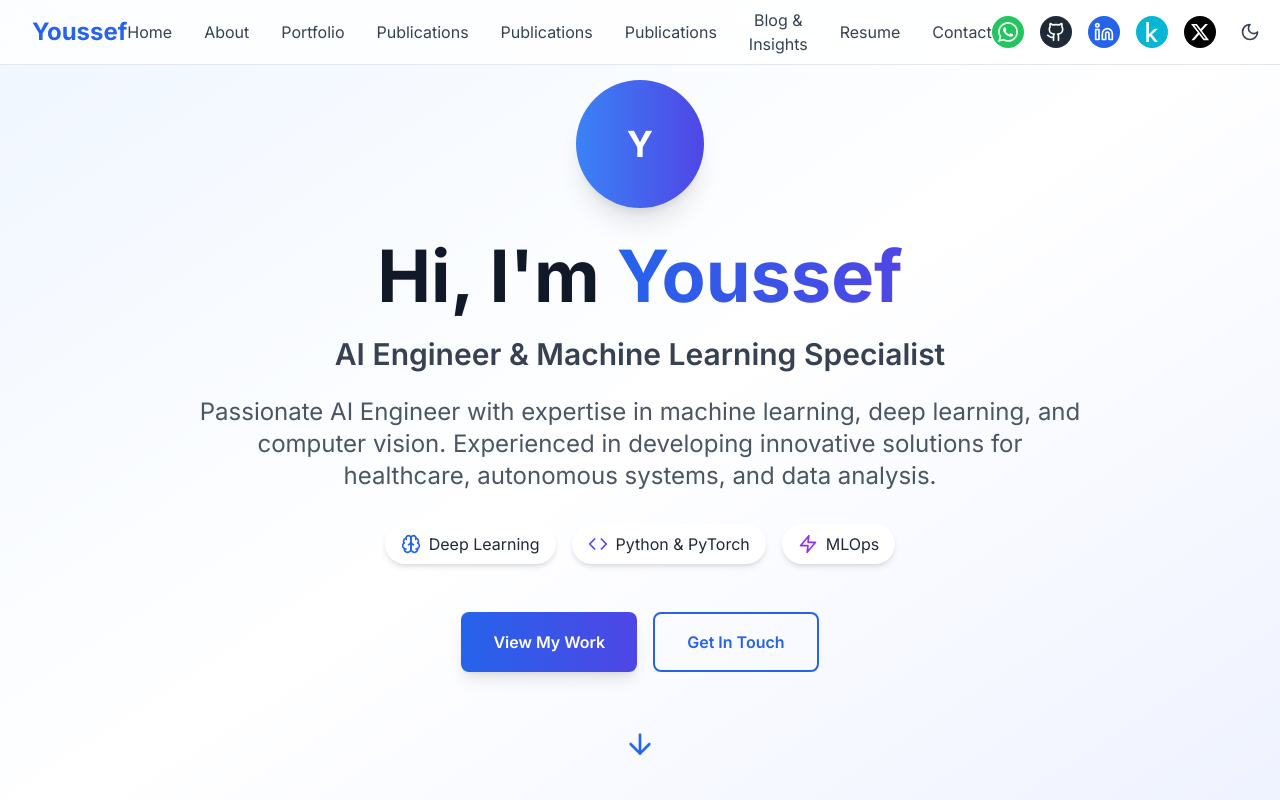
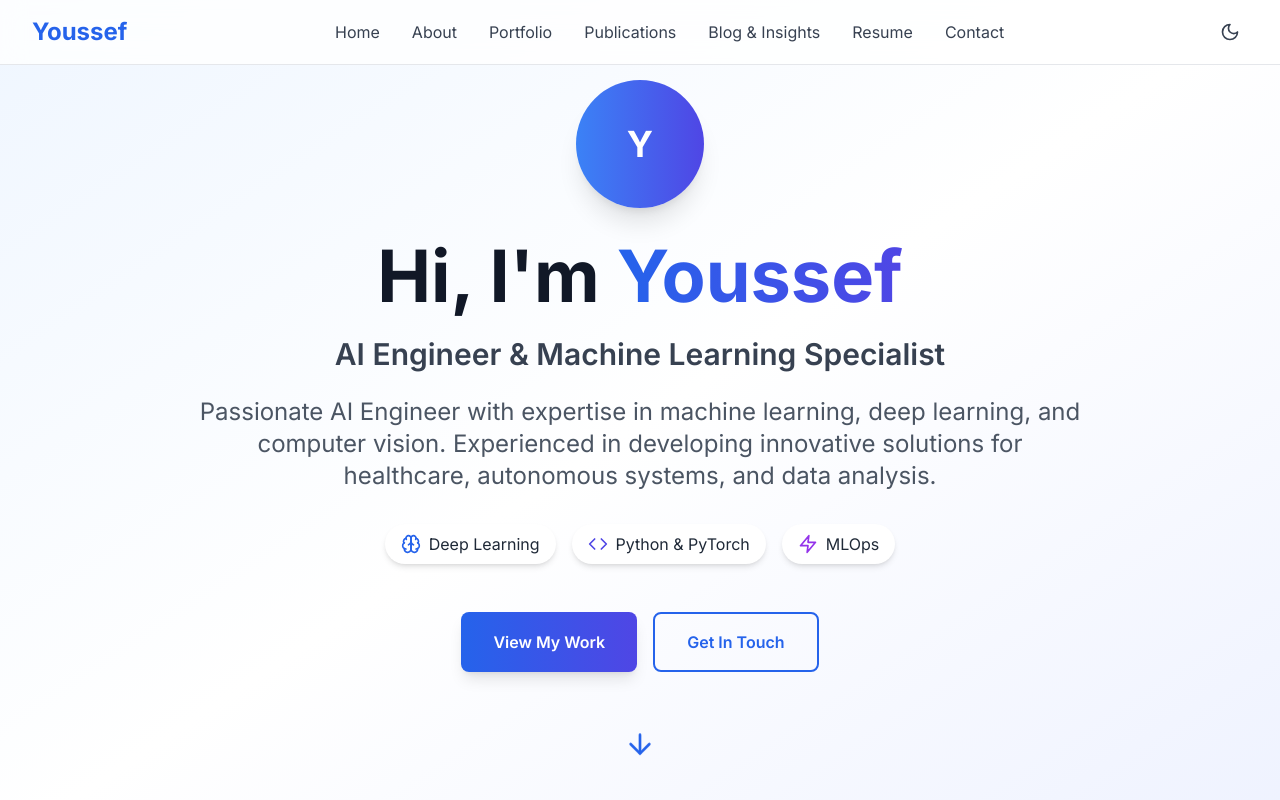
Before and after one commit to Youssef-Ai1001/Personal-Portfolio, a React (Vite) app: page / in a window 1280 px wide. Shown: the top 800 px of the page. Built offline with nearby package versions, Linux system fonts and the light colour scheme.

Commit message:
Remove social icons from navigation and fix duplicate sections

```diff
--- a/src/App.tsx
+++ b/src/App.tsx
@@ -20,9 +20,6 @@ function App() {
         <Home />
         <About />
         <Portfolio />
-        <Publications />
-        <Publications />
-        <Blog />
         <Blog />
         <Resume />
         <Contact />
--- a/src/components/Navigation.tsx
+++ b/src/components/Navigation.tsx
@@ -1,5 +1,6 @@
 import React, { useState } from 'react';
 import { Menu, X, Moon, Sun, Github, Linkedin, Twitter } from 'lucide-react';
+import { Menu, X, Moon, Sun } from 'lucide-react';
 
 interface NavigationProps {
   isDark: boolean;
@@ -13,8 +14,6 @@ const Navigation: React.FC<NavigationProps> = ({ isDark, toggleDarkMode }) => {
     { name: 'Home', href: '#home' },
     { name: 'About', href: '#about' },
     { name: 'Portfolio', href: '#portfolio' },
-    { name: 'Publications', href: '#publications' },
-    { name: 'Publications', href: '#publications' },
     { name: 'Publications', href: '#publications' },
     { name: 'Blog & Insights', href: '#blog' },
     { name: 'Resume', href: '#resume' },
@@ -53,53 +52,6 @@ const Navigation: React.FC<NavigationProps> = ({ isDark, toggleDarkMode }) => {
 
           {/* Social Links & Dark Mode Toggle */}
           <div className="hidden md:flex items-center space-x-4">
-            <a
-              href="https://wa.me/2001554019655"
-              target="_blank"
-              rel="noopener noreferrer"
-              className="w-8 h-8 bg-green-500 rounded-full flex items-center justify-center text-white hover:bg-green-600 transition-all duration-300 hover:scale-110"
-              title="Contact via WhatsApp"
-            >
-              <svg className="w-5 h-5" viewBox="0 0 24 24" fill="currentColor">
-                <path d="M17.472 14.382c-.297-.149-1.758-.867-2.03-.967-.273-.099-.471-.148-.67.15-.197.297-.767.966-.94 1.164-.173.199-.347.223-.644.075-.297-.15-1.255-.463-2.39-1.475-.883-.788-1.48-1.761-1.653-2.059-.173-.297-.018-.458.13-.606.134-.133.298-.347.446-.52.149-.174.198-.298.298-.497.099-.198.05-.371-.025-.52-.075-.149-.669-1.612-.916-2.207-.242-.579-.487-.5-.669-.51-.173-.008-.371-.01-.57-.01-.198 0-.52.074-.792.372-.272.297-1.04 1.016-1.04 2.479 0 1.462 1.065 2.875 1.213 3.074.149.198 2.096 3.2 5.077 4.487.709.306 1.262.489 1.694.625.712.227 1.36.195 1.871.118.571-.085 1.758-.719 2.006-1.413.248-.694.248-1.289.173-1.413-.074-.124-.272-.198-.57-.347m-5.421 7.403h-.004a9.87 9.87 0 01-5.031-1.378l-.361-.214-3.741.982.998-3.648-.235-.374a9.86 9.86 0 01-1.51-5.26c.001-5.45 4.436-9.884 9.888-9.884 2.64 0 5.122 1.03 6.988 2.898a9.825 9.825 0 012.893 6.994c-.003 5.45-4.437 9.884-9.885 9.884m8.413-18.297A11.815 11.815 0 0012.05 0C5.495 0 .16 5.335.157 11.892c0 2.096.547 4.142 1.588 5.945L.057 24l6.305-1.654a11.882 11.882 0 005.683 1.448h.005c6.554 0 11.89-5.335 11.893-11.893A11.821 11.821 0 0020.885 3.488"/>
-              </svg>
-            </a>
-            <a
-              href="https://github.com/Youssef-Ai1001"
-              target="_blank"
-              rel="noopener noreferrer"
-              className="w-8 h-8 bg-gray-800 rounded-full flex items-center justify-center text-white hover:bg-gray-700 transition-all duration-300 hover:scale-110"
-            >
-              <Github className="w-5 h-5" />
-            </a>
-            <a
-              href="https://www.linkedin.com/in/yousseftaha1902/"
-              target="_blank"
-              rel="noopener noreferrer"
-              className="w-8 h-8 bg-blue-600 rounded-full flex items-center justify-center text-white hover:bg-blue-700 transition-all duration-300 hover:scale-110"
-            >
-              <Linkedin className="w-5 h-5" />
-            </a>
-            <a
-              href="https://www.kaggle.com/yousseftaha98"
-              target="_blank"
-              rel="noopener noreferrer"
-              className="w-8 h-8 bg-cyan-500 rounded-full flex items-center justify-center text-white hover:bg-cyan-600 transition-all duration-300 hover:scale-110"
-            >
-              <svg className="w-5 h-5" viewBox="0 0 24 24" fill="currentColor">
-                <path d="M18.825 23.859c-.022.092-.117.141-.281.141h-3.139c-.187 0-.351-.082-.492-.248l-5.178-6.589-1.448 1.374v5.111c0 .235-.117.352-.351.352H5.505c-.236 0-.354-.117-.354-.352V.353c0-.233.118-.353.354-.353h2.431c.234 0 .351.12.351.353v14.343l6.203-6.272c.165-.165.33-.246.495-.246h3.239c.144 0 .236.06.285.18.046.149.034.255-.036.315l-6.555 6.344 6.836 8.507c.095.104.117.208.07.336"/>
-              </svg>
-            </a>
-            <a
-              href="https://x.com/Youssef_MiniEng"
-              target="_blank"
-              rel="noopener noreferrer"
-              className="w-8 h-8 bg-black rounded-full flex items-center justify-center text-white hover:bg-gray-800 transition-all duration-300 hover:scale-110"
-            >
-              <svg className="w-5 h-5" viewBox="0 0 24 24" fill="currentColor">
-                <path d="M18.244 2.25h3.308l-7.227 8.26 8.502 11.24H16.17l-5.214-6.817L4.99 21.75H1.68l7.73-8.835L1.254 2.25H8.08l4.713 6.231zm-1.161 17.52h1.833L7.084 4.126H5.117z"/>
-              </svg>
-            </a>
             <button
               onClick={toggleDarkMode}
               className="p-2 text-gray-700 dark:text-gray-300 hover:text-blue-600 dark:hover:text-blue-400 transition-colors duration-200"
@@ -138,54 +90,6 @@ const Navigation: React.FC<NavigationProps> = ({ isDark, toggleDarkMode }) => {
                   {item.name}
                 </button>
               ))}
-              <div className="flex space-x-4 px-3 py-2">
-                <a
-                  href="https://wa.me/2001554019655"
-                  target="_blank"
-                  rel="noopener noreferrer"
-                  className="w-8 h-8 bg-green-500 rounded-full flex items-center justify-center text-white hover:bg-green-600 transition-all duration-300"
-                >
-                  <svg className="w-5 h-5" viewBox="0 0 24 24" fill="currentColor">
-                    <path d="M17.472 14.382c-.297-.149-1.758-.867-2.03-.967-.273-.099-.471-.148-.67.15-.197.297-.767.966-.94 1.164-.173.199-.347.223-.644.075-.297-.15-1.255-.463-2.39-1.475-.883-.788-1.48-1.761-1.653-2.059-.173-.297-.018-.458.13-.606.134-.133.298-.347.446-.52.149-.174.198-.298.298-.497.099-.198.05-.371-.025-.52-.075-.149-.669-1.612-.916-2.207-.242-.579-.487-.5-.669-.51-.173-.008-.371-.01-.57-.01-.198 0-.52.074-.792.372-.272.297-1.04 1.016-1.04 2.479 0 1.462 1.065 2.875 1.213 3.074.149.198 2.096 3.2 5.077 4.487.709.306 1.262.489 1.694.625.712.227 1.36.195 1.871.118.571-.085 1.758-.719 2.006-1.413.248-.694.248-1.289.173-1.413-.074-.124-.272-.198-.57-.347m-5.421 7.403h-.004a9.87 9.87 0 01-5.031-1.378l-.361-.214-3.741.982.998-3.648-.235-.374a9.86 9.86 0 01-1.51-5.26c.001-5.45 4.436-9.884 9.888-9.884 2.64 0 5.122 1.03 6.988 2.898a9.825 9.825 0 012.893 6.994c-.003 5.45-4.437 9.884-9.885 9.884m8.413-18.297A11.815 11.815 0 0012.05 0C5.495 0 .16 5.335.157 11.892c0 2.096.547 4.142 1.588 5.945L.057 24l6.305-1.654a11.882 11.882 0 005.683 1.448h.005c6.554 0 11.89-5.335 11.893-11.893A11.821 11.821 0 0020.885 3.488"/>
-                  </svg>
-                </a>
-                <a
-                  href="https://github.com/Youssef-Ai1001"
-                  target="_blank"
-                  rel="noopener noreferrer"
-                  className="w-8 h-8 bg-gray-800 rounded-full flex items-center justify-center text-white hover:bg-gray-700 transition-all duration-300"
-                >
-                  <Github className="w-5 h-5" />
-                </a>
-                <a
-                  href="https://www.linkedin.com/in/yousseftaha1902/"
-                  target="_blank"
-                  rel="noopener noreferrer"
-                  className="w-8 h-8 bg-blue-600 rounded-full flex items-center justify-center text-white hover:bg-blue-700 transition-all duration-300"
-                >
-                  <Linkedin className="w-5 h-5" />
-                </a>
-                <a
-                  href="https://www.kaggle.com/yousseftaha98"
-                  target="_blank"
-                  rel="noopener noreferrer"
-                  className="w-8 h-8 bg-cyan-500 rounded-full flex items-center justify-center text-white hover:bg-cyan-600 transition-all duration-300"
-                >
-                  <svg className="w-5 h-5" viewBox="0 0 24 24" fill="currentColor">
-                    <path d="M18.825 23.859c-.022.092-.117.141-.281.141h-3.139c-.187 0-.351-.082-.492-.248l-5.178-6.589-1.448 1.374v5.111c0 .235-.117.352-.351.352H5.505c-.236 0-.354-.117-.354-.352V.353c0-.233.118-.353.354-.353h2.431c.234 0 .351.12.351.353v14.343l6.203-6.272c.165-.165.33-.246.495-.246h3.239c.144 0 .236.06.285.18.046.149.034.255-.036.315l-6.555 6.344 6.836 8.507c.095.104.117.208.07.336"/>
-                  </svg>
-                </a>
-                <a
-                  href="https://x.com/Youssef_MiniEng"
-                  target="_blank"
-                  rel="noopener noreferrer"
-                  className="w-8 h-8 bg-black rounded-full flex items-center justify-center text-white hover:bg-gray-800 transition-all duration-300"
-                >
-                  <svg className="w-5 h-5" viewBox="0 0 24 24" fill="currentColor">
-                    <path d="M18.244 2.25h3.308l-7.227 8.26 8.502 11.24H16.17l-5.214-6.817L4.99 21.75H1.68l7.73-8.835L1.254 2.25H8.08l4.713 6.231zm-1.161 17.52h1.833L7.084 4.126H5.117z"/>
-                  </svg>
-                </a>
-              </div>
             </div>
           </div>
         )}
```
